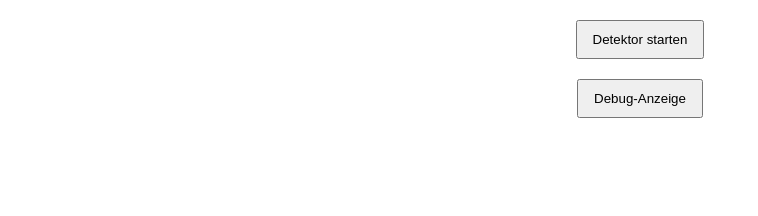
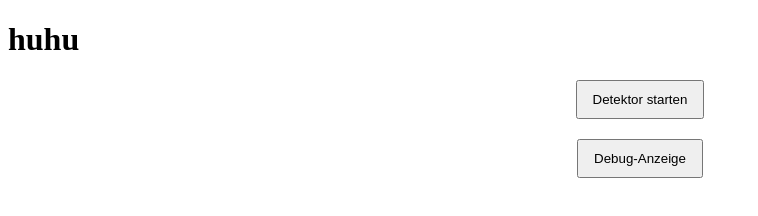
Before and after one commit to NadjaReuther/orientation_detektor, a plain HTML site: page index.html in a window 1280 px wide. Shown: the whole page, without its empty margins (0-758 px from the left). Drawn offline with Linux system fonts and the light colour scheme.

Commit message:
changed: add Headline

```diff
--- a/index.html
+++ b/index.html
@@ -18,6 +18,7 @@
   </style>
 </head>
 <body>
+  <h1>huhu</h1>
   <button id="toggleDetector">Detektor starten</button>
   <button id="debugOrientation">Debug-Anzeige</button>
   <div id="wordDisplay">GEHEIMES WORT</div>
```
